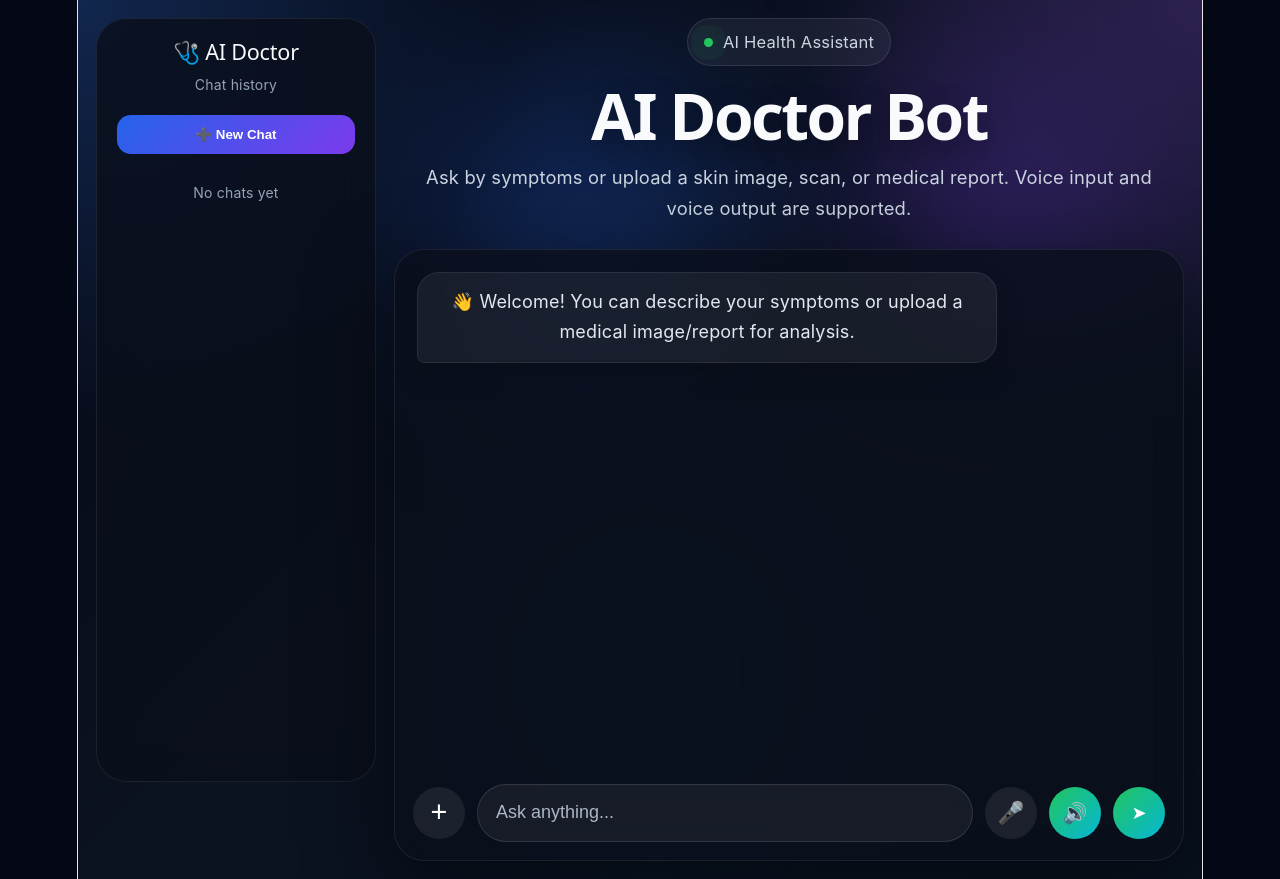
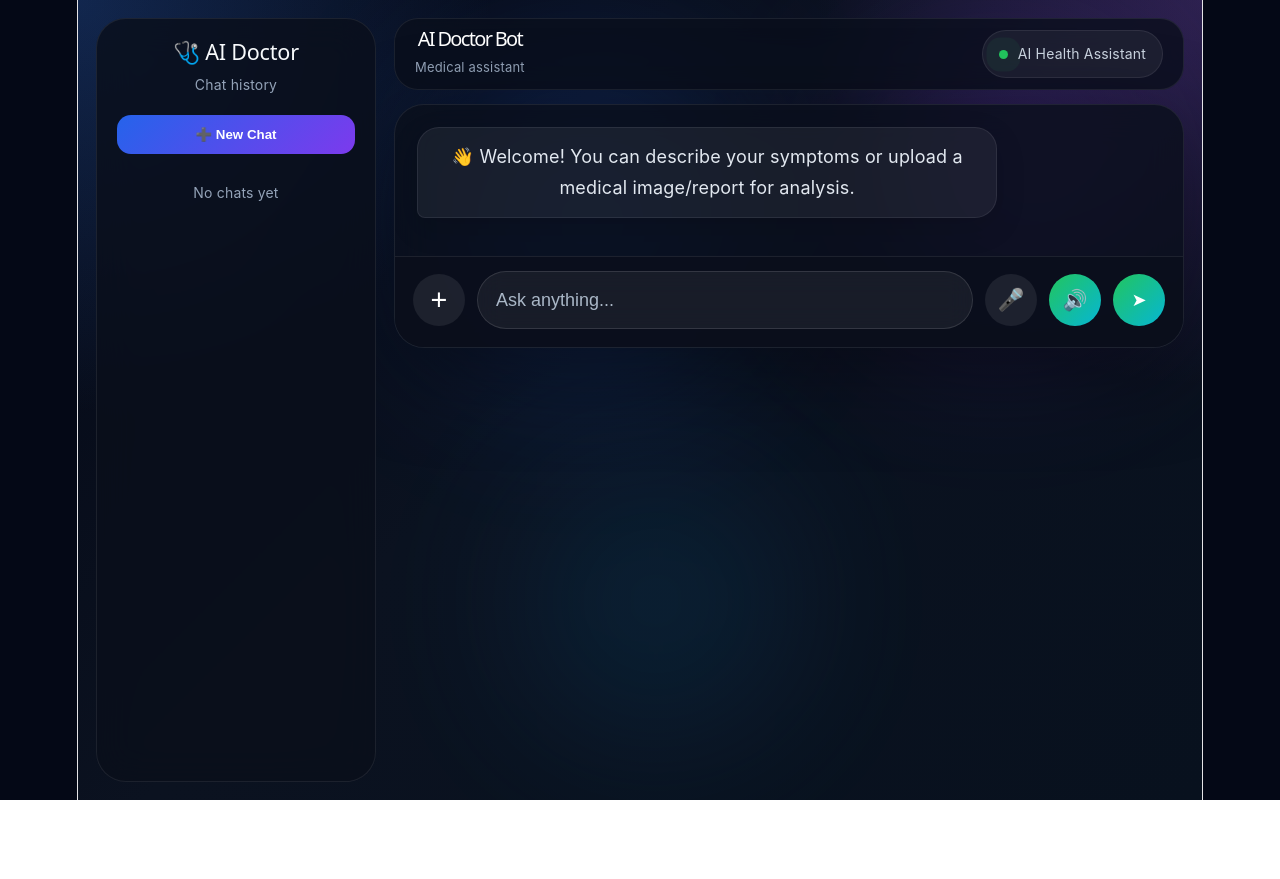
Before and after one commit to Eletisamhitha11/ai-doctor-bot, a React (Vite) app: page / in a window 1280 px wide. After the commit the page ends 800 px from the top, so only its background shows below. Built offline with nearby package versions, Linux system fonts and the light colour scheme.

Commit message:
Removed guest chat history

```diff
--- a/src/App.css
+++ b/src/App.css
@@ -6,8 +6,14 @@
   color-scheme: dark;
 }
 
+html,
+body,
+#root {
+  margin: 0;
+  min-height: 100%;
+}
+
 body {
-  margin: 0;
   font-family: Inter, system-ui, -apple-system, BlinkMacSystemFont, "Segoe UI", sans-serif;
   background: #040816;
   color: #e5eefb;
@@ -19,9 +25,10 @@ body {
   overflow: hidden;
   padding: 18px;
   display: flex;
-  gap: 18px;
+  flex-direction: row;
   align-items: stretch;
   justify-content: flex-start;
+  gap: 18px;
   background:
     radial-gradient(circle at top left, rgba(59, 130, 246, 0.25), transparent 30%),
     radial-gradient(circle at top right, rgba(168, 85, 247, 0.22), transparent 28%),
@@ -62,6 +69,7 @@ body {
 
 .sidebar {
   width: 280px;
+  min-width: 280px;
   flex-shrink: 0;
   background: rgba(10, 15, 28, 0.82);
   border: 1px solid rgba(255, 255, 255, 0.08);
@@ -71,8 +79,9 @@ body {
   flex-direction: column;
   backdrop-filter: blur(18px);
   max-height: calc(100vh - 36px);
-  position: relative;
-  z-index: 1;
+  position: sticky;
+  top: 18px;
+  z-index: 2;
 }
 
 .sidebar-header h2 {
@@ -97,6 +106,7 @@ body {
   background: linear-gradient(135deg, #2563eb, #7c3aed);
   color: white;
   font-weight: 700;
+  transition: transform 0.2s ease;
 }
 
 .new-chat-btn:hover {
@@ -135,37 +145,59 @@ body {
 
 .main-area {
   flex: 1;
+  min-width: 0;
   position: relative;
   display: flex;
-  align-items: center;
+  align-items: flex-start;
   justify-content: center;
-  min-width: 0;
 }
 
-.app-card {
+.chat-column {
   width: 100%;
-  max-width: 1120px;
+  max-width: 1100px;
+  min-width: 0;
+  display: flex;
+  flex-direction: column;
+  gap: 14px;
   position: relative;
   z-index: 1;
 }
 
-.hero {
-  text-align: center;
-  margin-bottom: 24px;
+.chat-topbar {
+  height: 72px;
+  display: flex;
+  align-items: center;
+  justify-content: space-between;
+  padding: 0 20px;
+  border: 1px solid rgba(255, 255, 255, 0.08);
+  background: rgba(10, 15, 28, 0.78);
+  backdrop-filter: blur(14px);
+  border-radius: 24px;
 }
 
-.eyebrow {
+.chat-title {
+  margin: 0;
+  color: white;
+  font-size: 20px;
+  line-height: 1.1;
+}
+
+.chat-subtitle {
+  margin: 4px 0 0;
+  color: #94a3b8;
+  font-size: 13px;
+}
+
+.status-pill {
   display: inline-flex;
   align-items: center;
   gap: 10px;
   padding: 10px 16px;
   border-radius: 999px;
   background: rgba(255, 255, 255, 0.06);
-  border: 1px solid rgba(255, 255, 255, 0.1);
+  border: 1px solid rgba(255, 255, 255, 0.08);
   color: #cbd5e1;
-  backdrop-filter: blur(16px);
-  font-size: 0.92rem;
-  margin-bottom: 18px;
+  font-size: 14px;
 }
 
 .pulse-dot {
@@ -189,36 +221,21 @@ body {
   }
 }
 
-.hero h1 {
-  margin: 0;
-  font-size: clamp(2.3rem, 5vw, 4.2rem);
-  line-height: 1;
-  letter-spacing: -0.04em;
-  font-weight: 800;
-  color: #f8fafc;
-  text-shadow: 0 10px 30px rgba(0, 0, 0, 0.35);
-}
-
-.hero p {
-  max-width: 760px;
-  margin: 14px auto 0;
-  color: #cbd5e1;
-  font-size: 1.02rem;
-  line-height: 1.7;
-}
-
 .chat-panel {
+  flex: 1;
+  display: flex;
+  flex-direction: column;
   background: rgba(10, 15, 28, 0.82);
   border: 1px solid rgba(255, 255, 255, 0.08);
   border-radius: 30px;
   overflow: hidden;
   box-shadow: 0 24px 90px rgba(0, 0, 0, 0.45);
   backdrop-filter: blur(18px);
+  min-height: 0;
 }
 
 .chat-window {
-  height: 62vh;
-  min-height: 520px;
+  flex: 1;
   overflow-y: auto;
   padding: 22px;
   display: flex;
@@ -381,6 +398,8 @@ body {
   gap: 12px;
   padding: 14px 18px 18px;
   margin: 0;
+  border-top: 1px solid rgba(255, 255, 255, 0.08);
+  background: rgba(10, 15, 28, 0.92);
 }
 
 .composer-input {
@@ -485,15 +504,43 @@ body {
   cursor: not-allowed;
 }
 
-@media (max-width: 768px) {
+@media (max-width: 900px) {
   .app-shell {
-    padding: 16px;
     flex-direction: column;
   }
 
   .sidebar {
     width: 100%;
+    min-width: 0;
     max-height: none;
+    position: relative;
+    top: auto;
+  }
+
+  .main-area {
+    width: 100%;
+  }
+
+  .chat-column {
+    max-width: none;
+  }
+}
+
+@media (max-width: 768px) {
+  .app-shell {
+    padding: 12px;
+  }
+
+  .chat-topbar {
+    height: auto;
+    padding: 16px 18px;
+    gap: 12px;
+    flex-direction: column;
+    align-items: flex-start;
+  }
+
+  .status-pill {
+    align-self: flex-start;
   }
 
   .chat-window {
--- a/src/App.jsx
+++ b/src/App.jsx
@@ -18,7 +18,7 @@ function App() {
   const [micSupported, setMicSupported] = useState(false);
   const [speechOutputSupported, setSpeechOutputSupported] = useState(false);
   const [voiceEnabled, setVoiceEnabled] = useState(true);
-
+  const [isLoggedIn, setIsLoggedIn] = useState(false);
   const [chatHistory, setChatHistory] = useState([]);
   const [currentChatId, setCurrentChatId] = useState(Date.now());
 
@@ -53,6 +53,13 @@ function App() {
   }, [voiceEnabled]);
 
   useEffect(() => {
+  if (!isLoggedIn) {
+    localStorage.removeItem("doctorChats");
+    setChatHistory([]);
+    setMessages(DEFAULT_MESSAGES);
+    return;
+  }
+
   try {
     const savedChats = localStorage.getItem("doctorChats");
     if (!savedChats) return;
@@ -74,11 +81,12 @@ function App() {
   } catch (error) {
     console.error("Failed to load chat history:", error);
   }
-  }, []);
+}, [isLoggedIn]);
 
  useEffect(() => {
+  if (!isLoggedIn) return;
   localStorage.setItem("doctorChats", JSON.stringify(chatHistory));
-  }, [chatHistory]);
+}, [chatHistory, isLoggedIn]);
 
   useEffect(() => {
     if (!file) {
@@ -352,19 +360,17 @@ function App() {
         <div className="ambient ambient-two"></div>
         <div className="ambient ambient-three"></div>
 
-        <div className="app-card">
-          <header className="hero">
-            <div className="eyebrow">
+        <div className="chat-column">
+          <header className="chat-topbar">
+            <div>
+              <h1 className="chat-title">AI Doctor Bot</h1>
+              <p className="chat-subtitle">Medical assistant</p>
+            </div>
+
+            <div className="status-pill">
               <span className="pulse-dot"></span>
               AI Health Assistant
             </div>
-
-            <h1>AI Doctor Bot</h1>
-
-            <p>
-              Ask by symptoms or upload a skin image, scan, or medical report.
-              Voice input and voice output are supported.
-            </p>
           </header>
 
           <section className="chat-panel">
```
Lines whose indentation alone changed are shown as unchanged.
